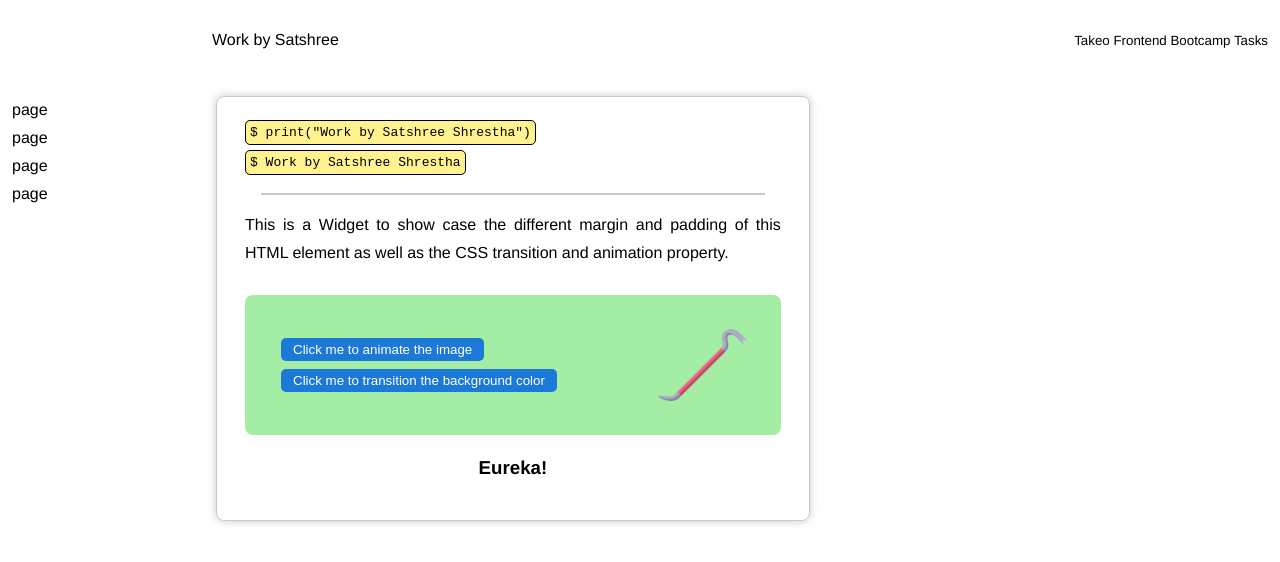
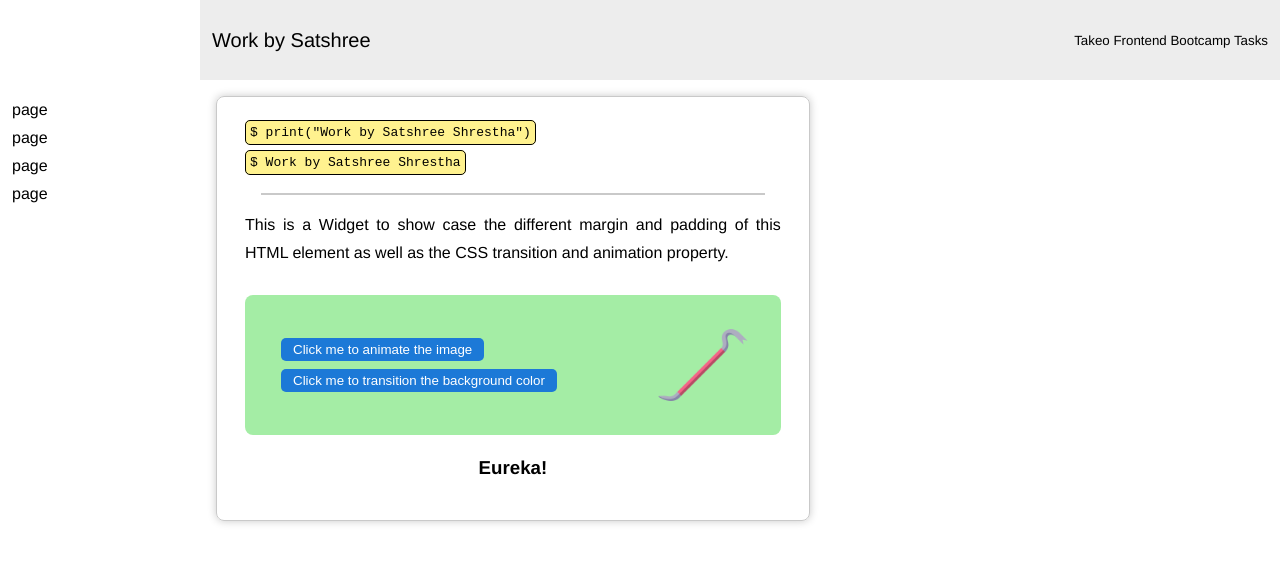
Before and after one commit to yogeshtakeo/BFS_45_Repositary, a React (Vite) app: page / in a window 1280 px wide. Shown: the top 562 px of the page. Built offline with nearby package versions, Linux system fonts and the light colour scheme.

Commit message:
set header css

```diff
--- a/src/components/Header/Header.jsx
+++ b/src/components/Header/Header.jsx
@@ -5,7 +5,7 @@ import style from "./header.module.css";
 function Header() {
   return (
     <div className={style.header}>
-      <div>Work by Satshree</div>
+      <div className={style.title}>Work by Satshree</div>
       <div>
         <small>Takeo Frontend Bootcamp Tasks</small>
       </div>
--- a/src/components/Header/header.module.css
+++ b/src/components/Header/header.module.css
@@ -7,4 +7,11 @@
   justify-content: space-between;
 
   padding: 0 0.75rem;
+
+  background-color: #ededed;
 }
+
+.header .title {
+  /* font-weight: 600; */
+  font-size: 20px;
+}
```
